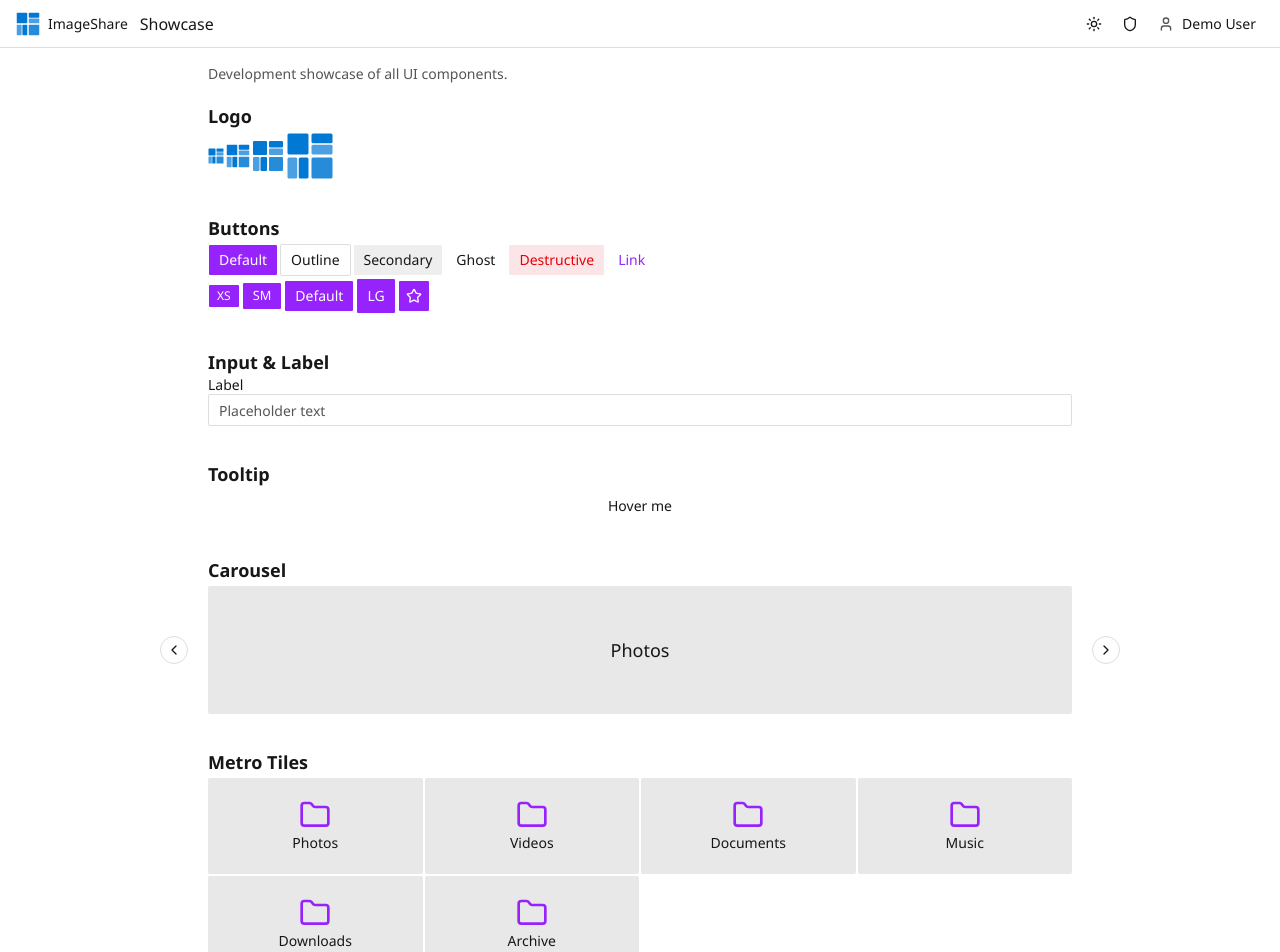
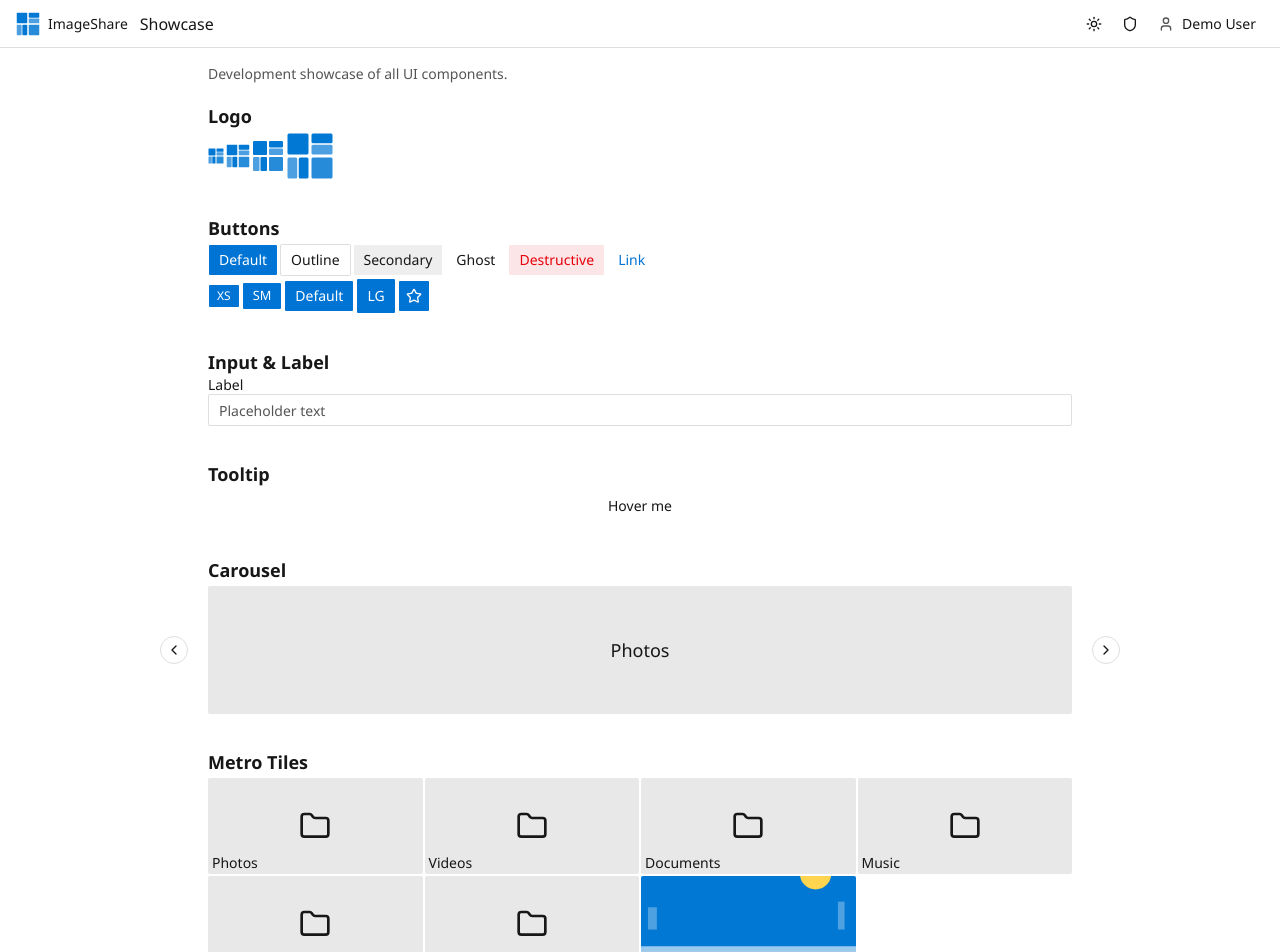
Before and after one commit to AnderssonPeter/ImageShare, a React (Vite) app in the folder frontend/: page / in a window 1280 px wide. Shown: the top 952 px of the page. Built offline with nearby package versions, Linux system fonts and the light colour scheme.

Commit message:
Correct the ui style of the metro card

```diff
--- a/frontend/src/components/ShowcasePage.tsx
+++ b/frontend/src/components/ShowcasePage.tsx
@@ -140,7 +140,7 @@ function CarouselSlides(): React.JSX.Element {
     <>
       {tileLabels.map((text) => (
         <Carousel.CarouselItem key={text}>
-          <div className="metro-tile flex h-32 items-center justify-center text-lg">
+          <div className="metro-tile h-32 text-lg">
             {text}
           </div>
         </Carousel.CarouselItem>
@@ -171,18 +171,22 @@ function CarouselSection(): React.JSX.Element {
   )
 }
 
+const tileImageStyle = {
+  '--metro-tile-image': 'url(/src/assets/showcase-tile.svg)',
+} as React.CSSProperties
+
 function TileGrid(): React.JSX.Element {
   return (
     <div className="grid grid-cols-2 gap-gutter sm:grid-cols-3 md:grid-cols-4">
       {tileLabels.map((label) => (
-        <div
-          key={label}
-          className="metro-tile flex h-24 flex-col items-center justify-center gap-gutter"
-        >
-          <Folder className="size-8 text-primary" />
-          <span className="text-sm">{label}</span>
+        <div key={label} className="metro-tile h-24">
+          <Folder className="metro-tile-icon size-8" />
+          <span className="absolute bottom-1 left-1 text-sm leading-none">{label}</span>
         </div>
       ))}
+      <div className="metro-tile h-24" style={tileImageStyle}>
+        <span className="absolute bottom-1 left-1 text-sm leading-none text-white">With image</span>
+      </div>
     </div>
   )
 }
--- a/frontend/src/index.css
+++ b/frontend/src/index.css
@@ -23,15 +23,15 @@
   --popover-foreground: oklch(0.205 0 0);
   --border: oklch(0.9 0 0);
   --input: oklch(0.9 0 0);
-  --primary: oklch(0.566 0.281 301);
+  --primary: oklch(0.554 0.177 250);
   --primary-foreground: oklch(1 0 0);
-  --accent: oklch(0.566 0.281 301);
+  --accent: oklch(0.554 0.177 250);
   --accent-foreground: oklch(1 0 0);
   --destructive: oklch(0.577 0.245 27.325);
   --destructive-foreground: oklch(1 0 0);
   --secondary: oklch(0.95 0 0);
   --secondary-foreground: oklch(0.205 0 0);
-  --ring: oklch(0.566 0.281 301);
+  --ring: oklch(0.554 0.177 250);
   --tile: oklch(0.93 0 0);
   --tile-foreground: oklch(0.205 0 0);
   --chart-1: oklch(0.87 0 0);
@@ -41,12 +41,12 @@
   --chart-5: oklch(0.269 0 0);
   --sidebar: oklch(0.985 0 0);
   --sidebar-foreground: oklch(0.145 0 0);
-  --sidebar-primary: oklch(0.566 0.281 301);
+  --sidebar-primary: oklch(0.554 0.177 250);
   --sidebar-primary-foreground: oklch(0.985 0 0);
   --sidebar-accent: oklch(0.97 0 0);
   --sidebar-accent-foreground: oklch(0.205 0 0);
   --sidebar-border: oklch(0.922 0 0);
-  --sidebar-ring: oklch(0.566 0.281 301);
+  --sidebar-ring: oklch(0.554 0.177 250);
 }
 
 .dark {
@@ -60,15 +60,15 @@
   --popover-foreground: oklch(0.985 0 0);
   --border: oklch(1 0 0 / 12%);
   --input: oklch(1 0 0 / 16%);
-  --primary: oklch(0.70 0.20 301);
+  --primary: oklch(0.70 0.17 250);
   --primary-foreground: oklch(0.15 0 0);
-  --accent: oklch(0.70 0.20 301);
+  --accent: oklch(0.70 0.17 250);
   --accent-foreground: oklch(0.15 0 0);
   --destructive: oklch(0.704 0.191 22.216);
   --destructive-foreground: oklch(1 0 0);
   --secondary: oklch(0.32 0 0);
   --secondary-foreground: oklch(0.985 0 0);
-  --ring: oklch(0.70 0.20 301);
+  --ring: oklch(0.70 0.17 250);
   --tile: oklch(0.32 0 0);
   --tile-foreground: oklch(0.985 0 0);
   --chart-1: oklch(0.87 0 0);
@@ -78,12 +78,12 @@
   --chart-5: oklch(0.269 0 0);
   --sidebar: oklch(0.27 0 0);
   --sidebar-foreground: oklch(0.985 0 0);
-  --sidebar-primary: oklch(0.70 0.20 301);
+  --sidebar-primary: oklch(0.70 0.17 250);
   --sidebar-primary-foreground: oklch(0.15 0 0);
   --sidebar-accent: oklch(0.32 0 0);
   --sidebar-accent-foreground: oklch(0.985 0 0);
   --sidebar-border: oklch(1 0 0 / 12%);
-  --sidebar-ring: oklch(0.70 0.20 301);
+  --sidebar-ring: oklch(0.70 0.17 250);
 }
 
 @theme inline {
@@ -159,22 +159,58 @@ body {
   -moz-osx-font-smoothing: grayscale;
 }
 
-/* Metro tile: flat fill, no shadow, accent on press.
+/* Metro tile: flat fill, no shadow, icon/image nudges up on press.
+   Layout: icon centered, label bottom-left (Metro/Windows 8 convention).
+   The background image (::before) and any element with the `metro-tile-icon`
+   class translate up on active; the tile and label stay put.
    Registered as a Tailwind utility so it composes with other utilities
    (a consumer's bg-* override wins) and supports variant nesting. */
 @utility metro-tile {
+  display: flex;
+  align-items: center;
+  justify-content: center;
+  position: relative;
+  overflow: hidden;
   background: var(--tile);
   color: var(--tile-foreground);
   border-radius: var(--radius);
-  transition: background-color 120ms ease, transform 120ms ease;
+
+  &::before {
+    content: "";
+    position: absolute;
+    inset: -4px;
+    background-image: var(--metro-tile-image, none);
+    background-size: cover;
+    background-position: center;
+    transition: transform 120ms ease;
+    pointer-events: none;
+  }
+
+  & > * {
+    position: relative;
+    z-index: 1;
+  }
 
   &:hover {
     background: var(--muted);
   }
 
   &:active {
-    background: var(--accent);
-    color: var(--accent-foreground);
-    transform: scale(0.98);
+    background: var(--muted);
+  }
+
+  &:active::before {
+    transform: translateY(-2px);
+  }
+
+  &:active .metro-tile-icon {
+    transform: translateY(-2px);
   }
 }
+
+/* Apply to the icon/image element inside a metro-tile so it nudges up on
+   press. Transition is scoped here so non-icon children (labels) don't
+   inherit it. */
+@utility metro-tile-icon {
+  transition: transform 120ms ease;
+}
```
Also changed, not shown: frontend/src/assets/showcase-tile.svg (added).
